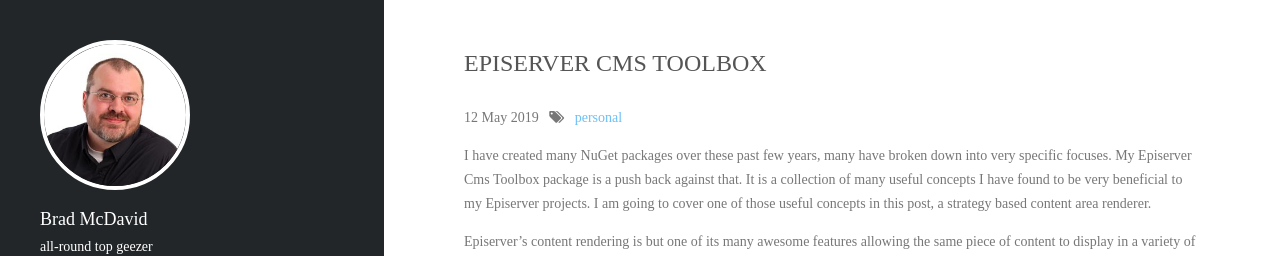
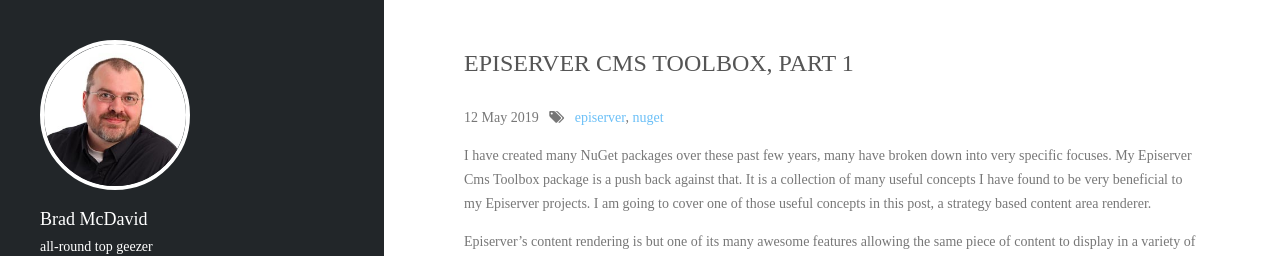
Before and after one commit to bmcdavid/bmcdavid.github.io, a Jekyll site: the page built from _posts/2019-05-25-epi-cms-toolbox-part1.md, in a window 1280 px wide and 900 px high. Shown: the top 256 px of the window. Built offline with Jekyll 4.4.1, drawn with Linux system fonts in a browser that asks for light colours; nearby versions of some CDN libraries; some web fonts are replaced; some of the changed text lies outside the part shown.

Commit message:
updated blog post

```diff
--- a/_posts/2019-05-25-epi-cms-toolbox-part1.md
+++ b/_posts/2019-05-25-epi-cms-toolbox-part1.md
@@ -1,8 +1,8 @@
 ---
 layout: post
-title:  "Episerver Cms Toolbox"
+title:  "Episerver Cms Toolbox, Part 1"
 date:   2019-05-12 18:00:00 -0400
-tags: ['personal']
+tags: ['episerver', 'nuget']
 ---
 I have created many NuGet packages over these past few years, many have broken down into very specific focuses. My Episerver Cms Toolbox package is a push back against that. It is a collection of many useful concepts I have found to be very beneficial to my Episerver projects. I am going to cover one of those useful concepts in this post, a strategy based content area renderer.
 
@@ -51,4 +51,4 @@
 
 The NuGet package for this strategy based content area rendering called **bmcdavid.Episerver.CmsToolbox.AspNet** and will be in the Episerver NuGet feed shortly. The source code is also on my [GitHub](https://github.com/bmcdavid/epi-cms-toolbox). The next post in this toolbox series will be leveraging interface attributes to provide Episerver UI information to allow developers to choose composition over inheritance.
 
-Happing coding!.
+Happing coding!
```
